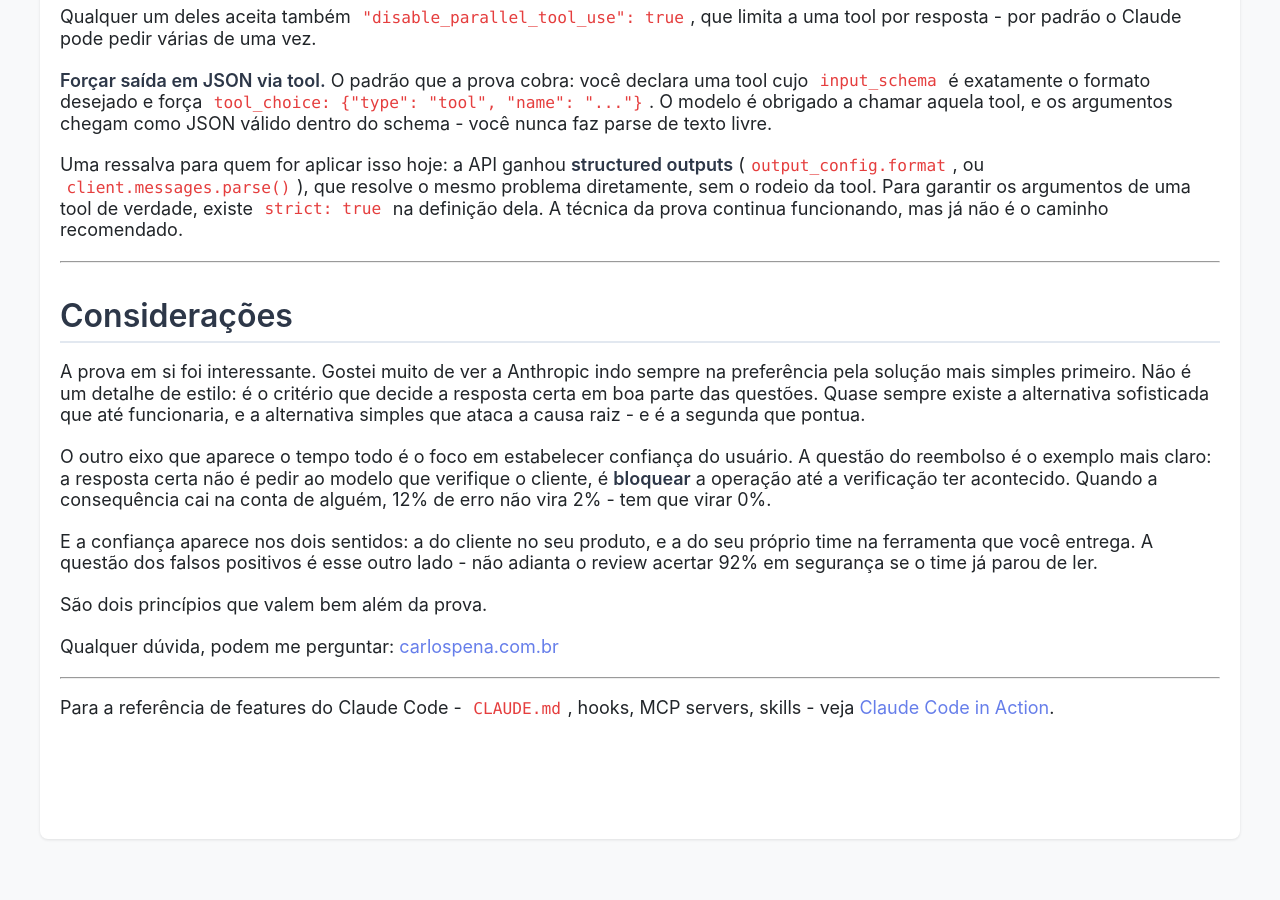
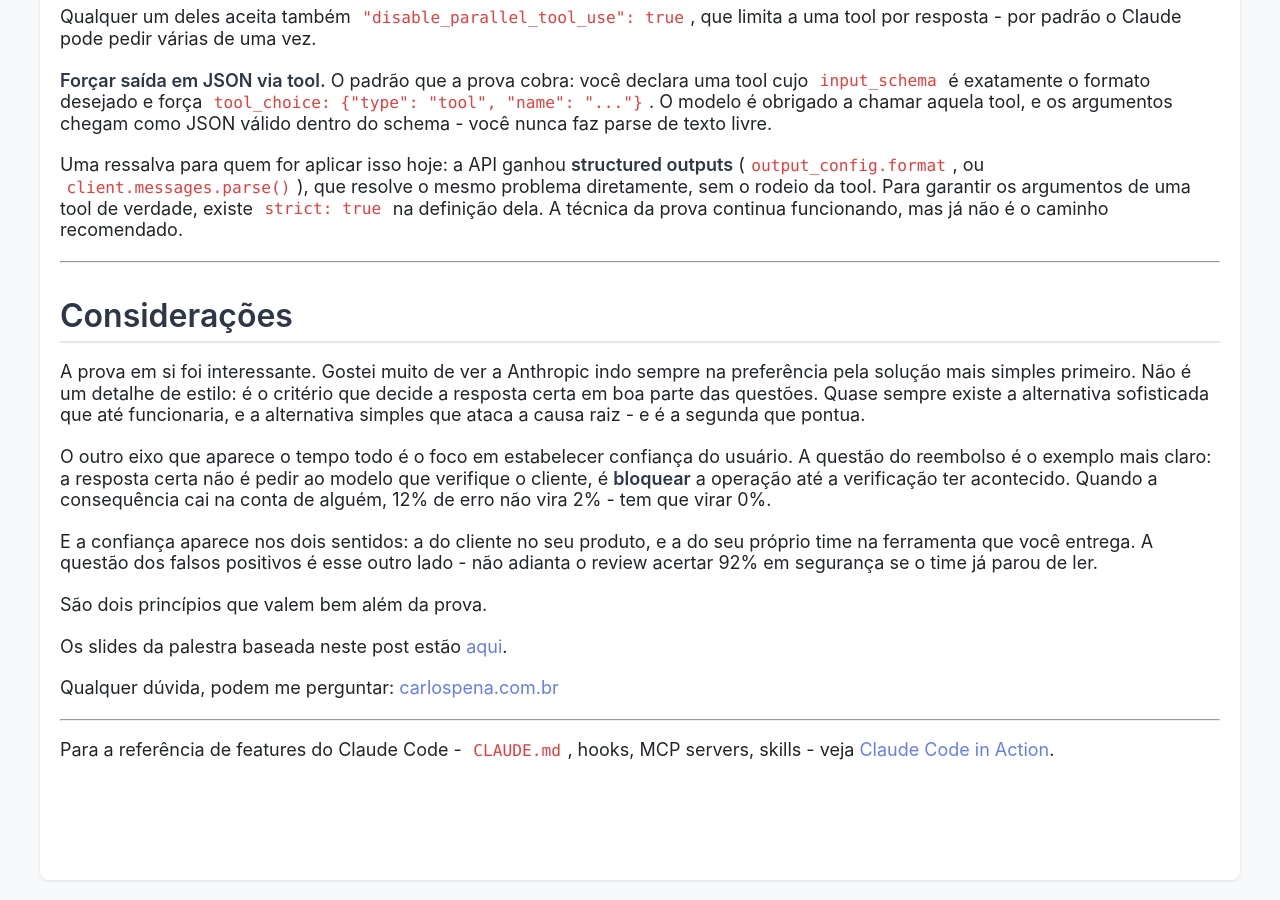
Before and after one commit to CarlosPena00/carlospena00.github.io, a Jekyll site: the page built from _posts/2026-08-15-anthropic-developer-certification.md, in a window 1280 px wide and 900 px high, scrolled down 17042 px. Built offline with Jekyll 4.4.1, drawn with Linux system fonts in a browser that asks for light colours; before the commit the page ends 17901 px from its top, so only the background shows below that.

Commit message:
docs(blog): Add link to presentation slides for Anthropic Developer Certification post

```diff
--- a/_posts/2026-08-15-anthropic-developer-certification.md
+++ b/_posts/2026-08-15-anthropic-developer-certification.md
@@ -552,6 +552,9 @@ não adianta o review acertar 92% em segurança se o time já parou de ler.
 
 São dois princípios que valem bem além da prova.
 
+Os slides da palestra baseada neste post estão
+[aqui](https://claude.ai/code/artifact/c539ca42-bc16-41df-b9bb-cc77514d3bb9).
+
 Qualquer dúvida, podem me perguntar: [carlospena.com.br](https://carlospena.com.br/)
 
 ---
```
